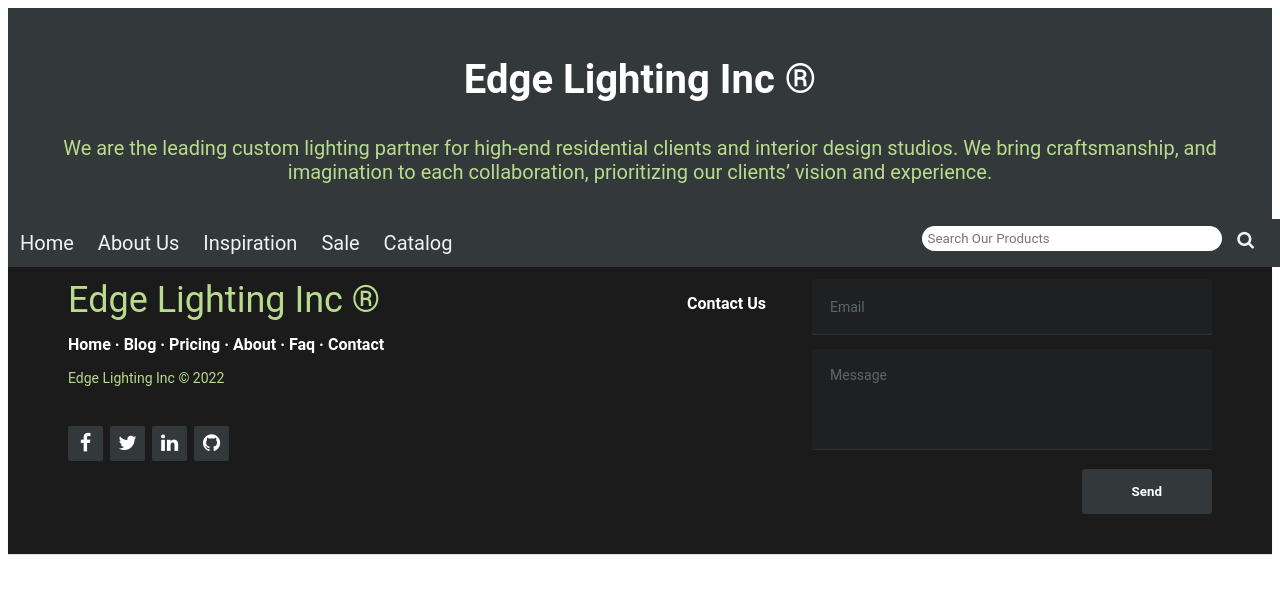
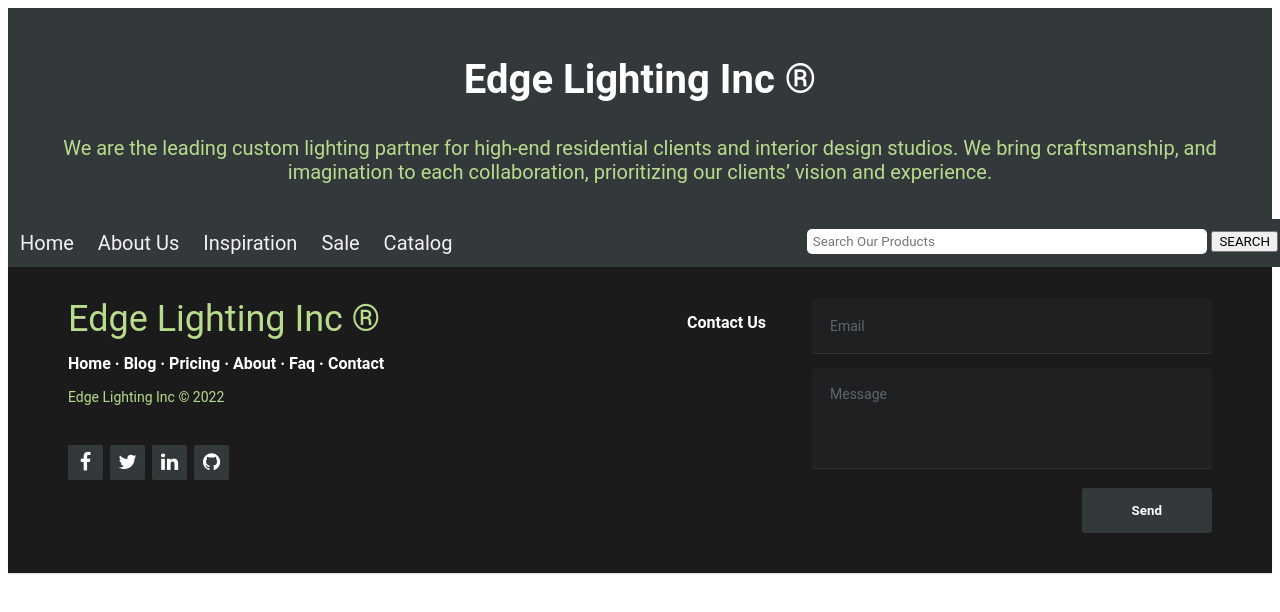
Before and after one commit to janicera2880/edge-light, a plain HTML site: page index.html in a window 1280 px wide. Drawn offline with Linux system fonts and the light colour scheme; no server answers; a web font is replaced by a local one.

Commit message:
Create search bar

```diff
--- a/css/index.css
+++ b/css/index.css
@@ -51,27 +51,30 @@
 
 /* styling search bar */
 .search input[type=text]{
-  width:300px;
+  width:400px;
   height:25px;
-  border-radius:25px;
+  border-radius:5px;
   border: none;
 }
 
 .search{
   float:right;
-  margin:7px;
+  margin:10px;
 }
 
-.search button{
+.button{
   background-color: #33383b;
   color: #f2f2f2;
-  float: right;
-  padding: 5px 15px;
+  float:right;
+  padding: 5px 10px;
   margin-right: 12px;
   font-size: 15px;
   border: none;
-  cursor: pointer;
+  cursor:pointer;
 }
+
+
+
 
 
   .grid-container {
--- a/index.html
+++ b/index.html
@@ -29,20 +29,22 @@
 
     <!-- search bar right align -->
     <div class="search">
-        <form action="#">
-            <input type="text"
+        <form id="product-form" action="" method="post">
+            <input type="text" id="mySearch"
                 placeholder=" Search Our Products"
-                name="search">
-            <button>
+                name="mySearch">
+                <input type="submit" value="SEARCH">
+            <!--button>
                 <i class="fa fa-search"
-                    style="font-size: 18px;">
+                    style="font-size: 15px;">
                 </i>
-            </button>
+            </button-->
         </form>
+
     </div>
 </div>
 
-
+<br>
  <!-- Gallery Gridview -->
 <div class="grid-container" id="light-list"></div>
 
--- a/js/index.js
+++ b/js/index.js
@@ -1,7 +1,20 @@
 document.addEventListener('DOMContentLoaded', () => {
-    console.log('DOM fully loaded and parsed')
-
-})
+  let form = document.getElementById('product-form')
+  form.addEventListener('submit', function(event){
+    event.preventDefault()
+    console.log(event.target['mySearch'].value)
+    p = document.createElement('p');
+    button = document.createElement('button')
+    button.textContent = 'x'
+    button.addEventListener('click', function(){
+      this.parentNode.remove()
+    })
+    p.textContent = `${event.target['mySearch'].value} `
+    console.log(p)
+    form.appendChild(p)
+    p.appendChild(button)
+  })
+});
 
 
 function renderedObject(light){
@@ -29,7 +42,7 @@ gallery.innerHTML =
 
 //Add Gallery to the DOM
 document.querySelector('#light-list').appendChild(gallery)
-
+// Create Mouseover Event and Mouseleave
 gallery.addEventListener("mouseover", event => {
  //console.log("mouse in")
  const descriptionDiv = gallery.querySelector(".description")
```
